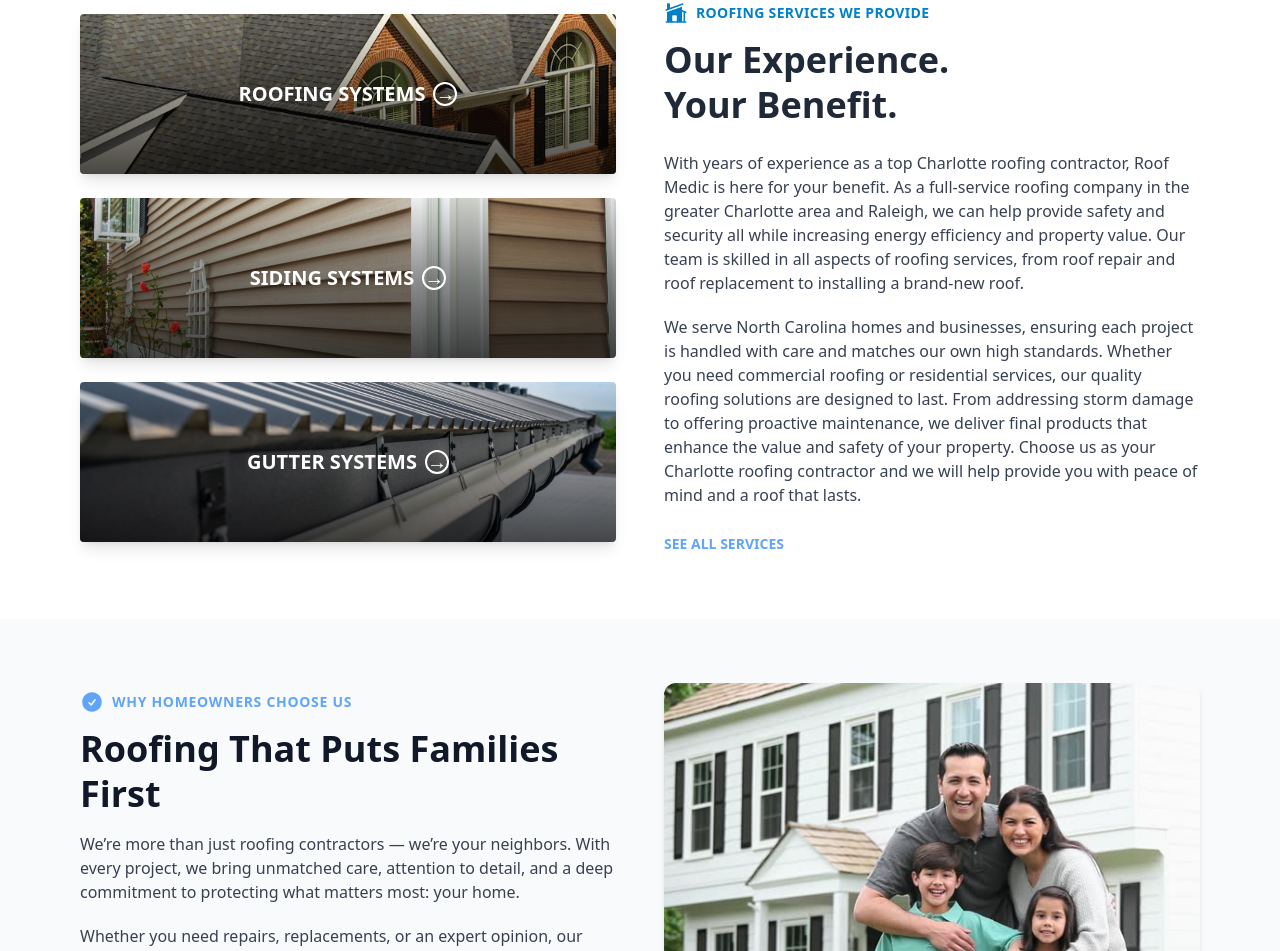
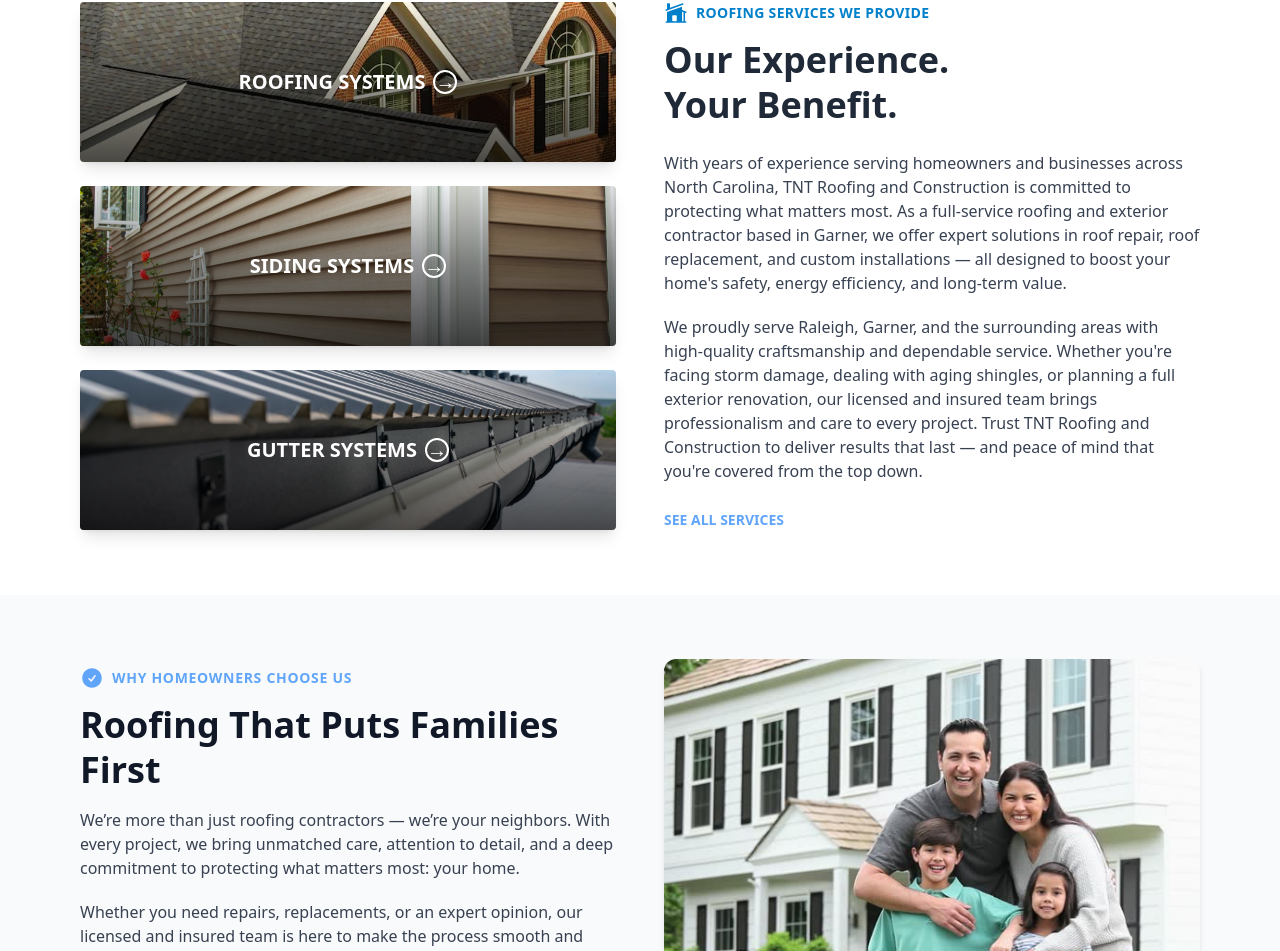
Before and after one commit to chancecaccamise/tntroofingandconstruction, a Next.js app: page / in a window 1280 px wide. Shown: the part 1055-2006 px from the top of the page. Built offline with nearby package versions, Linux system fonts and the light colour scheme.

Commit message:
Fixed paragraph

```diff
--- a/components/demos/ui/FeatureSection.tsx
+++ b/components/demos/ui/FeatureSection.tsx
@@ -62,11 +62,11 @@ export default function RoofingServices() {
             Our Experience.<br />Your Benefit.
           </h2>
           <p className="text-gray-700 mb-5">
-            With years of experience as a top Charlotte roofing contractor, Roof Medic is here for your benefit. As a full-service roofing company in the greater Charlotte area and Raleigh, we can help provide safety and security all while increasing energy efficiency and property value. Our team is skilled in all aspects of roofing services, from roof repair and roof replacement to installing a brand-new roof.
-          </p>
-          <p className="text-gray-700 mb-6">
-            We serve North Carolina homes and businesses, ensuring each project is handled with care and matches our own high standards. Whether you need commercial roofing or residential services, our quality roofing solutions are designed to last. From addressing storm damage to offering proactive maintenance, we deliver final products that enhance the value and safety of your property. Choose us as your Charlotte roofing contractor and we will help provide you with peace of mind and a roof that lasts.
-          </p>
+  With years of experience serving homeowners and businesses across North Carolina, TNT Roofing and Construction is committed to protecting what matters most. As a full-service roofing and exterior contractor based in Garner, we offer expert solutions in roof repair, roof replacement, and custom installations — all designed to boost your home&apos;s safety, energy efficiency, and long-term value.
+</p>
+<p className="text-gray-700 mb-6">
+  We proudly serve Raleigh, Garner, and the surrounding areas with high-quality craftsmanship and dependable service. Whether you're facing storm damage, dealing with aging shingles, or planning a full exterior renovation, our licensed and insured team brings professionalism and care to every project. Trust TNT Roofing and Construction to deliver results that last — and peace of mind that you&apos;re covered from the top down.
+</p>
           <a href="#services" className="text-blue-400 font-bold uppercase text-sm hover:underline">
             See All Services
           </a>
```
